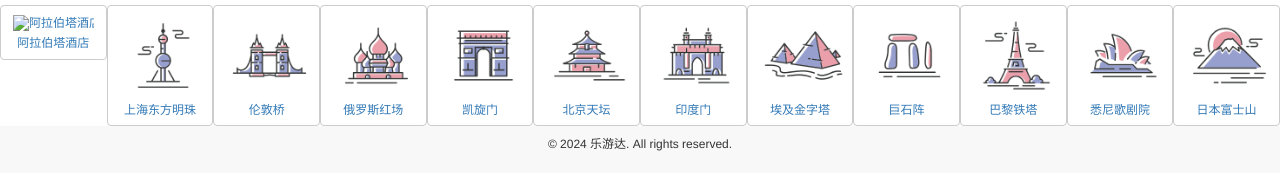
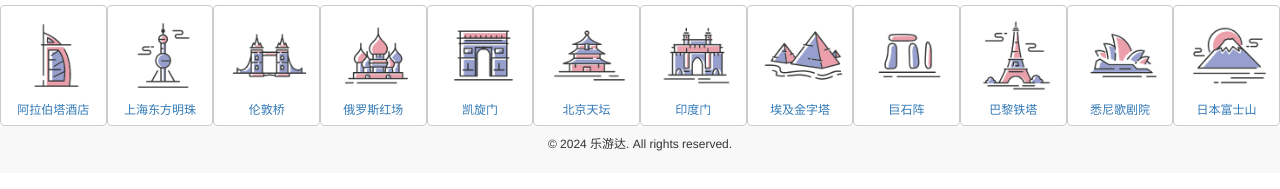
Before and after one commit to 2697039596/tourism, a plain HTML site: page index.html in a window 1280 px wide. Shown: the part 595-784 px from the top of the page. Drawn offline with nearby package versions, Linux system fonts and the light colour scheme.

Commit message:
Update index.html

```diff
--- a/index.html
+++ b/index.html
@@ -118,7 +118,7 @@
     <div class="container-fluid">
         <div class="row">
             <button type="button" class="btn btn-default col-lg-1">
-                <a href="/famous/tjd.html"><img alt="阿拉伯塔酒店" src="icon/famous/旅游-阿拉伯塔酒店.png" class="img-fluid" title="阿拉伯塔酒店" ><br><span>阿拉伯塔酒店</span></a>
+                <a href="/famous/tjd.html"><img alt="阿拉伯塔酒店" src="旅游-阿拉伯塔酒店.png" class="img-fluid" title="阿拉伯塔酒店" ><br><span>阿拉伯塔酒店</span></a>
             </button>
             <button type="button" class="btn btn-default col-lg-1">
                 <a href=""><img alt="上海东方明珠" src="icon/famous/旅游-上海东方明珠.png" class="img-fluid" title="上海东方明珠" ><br><span>上海东方明珠</span></a>
```
